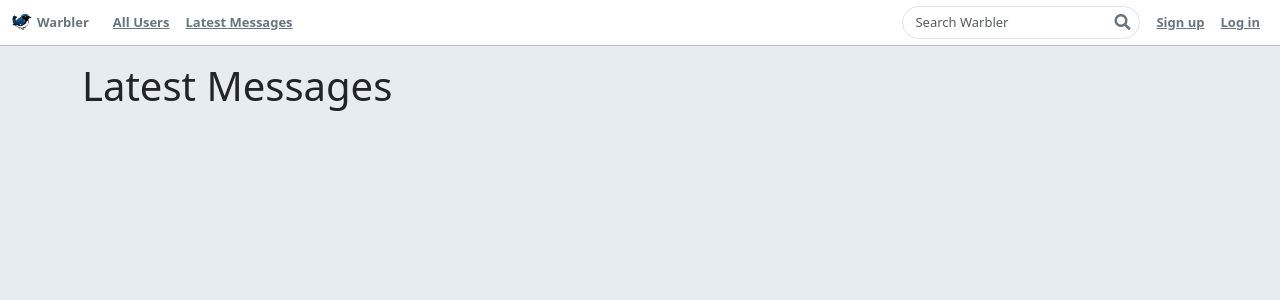
After one commit to eldydeines/warbler, a Flask app: template templates/messages/messages.html in a window 1280 px wide. The commit adds this page. Shown: the top 300 px of the page. Run offline with Flask 2, Linux system fonts and the light colour scheme; the template is opened without the code that fills it, so the values that code supplies are empty; some libraries are stand-ins or nearby versions.

Commit message:
added link to all users and all messages, removed like from active user

```diff
--- a/app.py
+++ b/app.py
@@ -310,6 +310,21 @@ def messages_destroy(message_id):
 
     return redirect(f"/users/{g.user.id}")
 
+@app.route('/messages')
+def show_all_messages():
+    """Show all messages."""
+
+    if not g.user:
+        flash("Access unauthorized.", "danger")
+        return redirect("/")
+
+    messages = (Message
+                .query
+                .order_by(Message.timestamp.desc())
+                .limit(100)
+                .all())
+
+    return render_template('messages/messages.html', messages=messages)
 
 ##############################################################################
 # Homepage and error pages
--- a/templates/base.html
+++ b/templates/base.html
@@ -5,14 +5,12 @@
   <meta charset="UTF-8">
   <title>Warbler</title>
 
-  <link rel="stylesheet"
-        href="https://unpkg.com/bootstrap/dist/css/bootstrap.css">
+  <link rel="stylesheet" href="https://unpkg.com/bootstrap/dist/css/bootstrap.css">
   <script src="https://unpkg.com/jquery"></script>
   <script src="https://unpkg.com/popper"></script>
   <script src="https://unpkg.com/bootstrap"></script>
 
-  <link rel="stylesheet"
-        href="https://use.fontawesome.com/releases/v5.3.1/css/all.css">
+  <link rel="stylesheet" href="https://use.fontawesome.com/releases/v5.3.1/css/all.css">
   <link rel="stylesheet" href="/static/stylesheets/style.css">
   <link rel="shortcut icon" href="/static/favicon.ico">
 </head>
@@ -21,10 +19,15 @@
   <nav class="navbar navbar-expand">
     <div class="container-fluid">
       <div class="navbar-header">
+        <ul class="nav navbar-nav navbar-left">
           <a href="/" class="navbar-brand">
             <img src="/static/images/warbler-logo.png" alt="logo">
             <span>Warbler</span>
           </a>
+
+          <li><a href="/users">All Users</a></li>
+          <li><a href="/messages">Latest Messages</a></li>
+        </ul>
       </div>
       <ul class="nav navbar-nav navbar-right">
         {% if request.endpoint != None %}
@@ -62,4 +65,5 @@
 
   </div>
 </body>
+
 </html>
--- /dev/null
+++ b/templates/messages/messages.html
@@ -0,0 +1,32 @@
+{% extends 'base.html' %}
+{% block content %}
+<h1> Latest Messages </h1>
+<div class="col-lg-6 col-md-8 col-sm-12">
+    <ul class="list-group" id="messages">
+        {% for msg in messages %}
+
+        <li class="list-group-item">
+            <a href="/messages/{{ msg.id  }}" class="message-link" />
+            <a href="/users/{{ msg.user.id }}">
+                <img src="{{ msg.user.image_url }}" alt="" class="timeline-image">
+            </a>
+            <div class="message-area">
+                <a href="/users/{{ msg.user.id }}">@{{ msg.user.username }}</a>
+                <span class="text-muted">{{ msg.timestamp.strftime('%d %B %Y') }}</span>
+                <p>{{ msg.text }}</p>
+            </div>
+            {% if msg.user.id != g.user.id %}
+            <form method="POST" action="/users/add_like/{{ msg.id }}" id="messages-form">
+                <button class="
+                btn
+                btn-sm
+                {{'btn-primary' if msg.id in likes else 'btn-secondary'}}">
+                    <i class="fa fa-thumbs-up"></i>
+                </button>
+            </form>
+            {% endif %}
+        </li>
+        {% endfor %}
+    </ul>
+</div>
+{% endblock %}
```
Also changed, not shown: templates/home.html (+6 -6 lines). Lines whose indentation alone changed are shown as unchanged.
